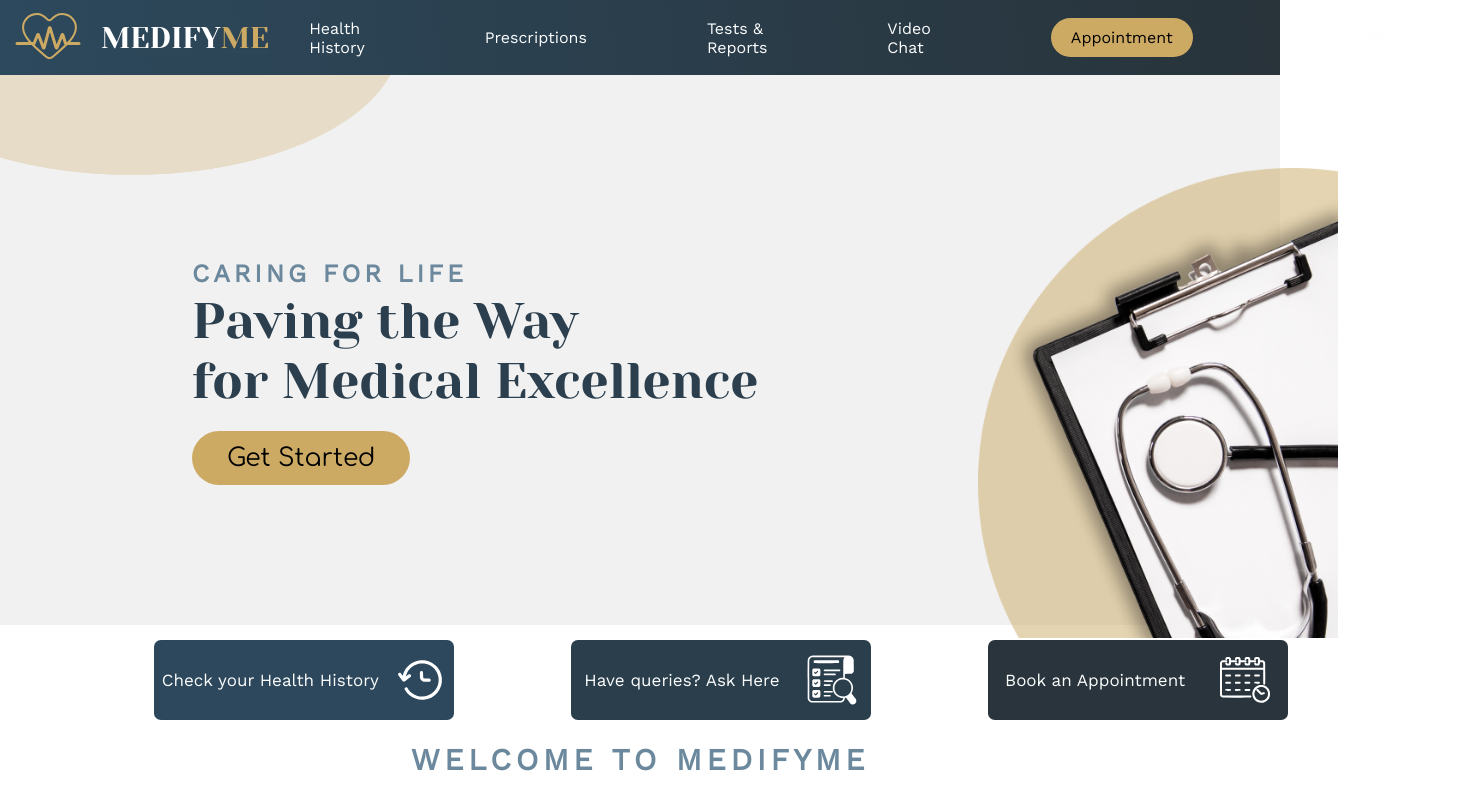
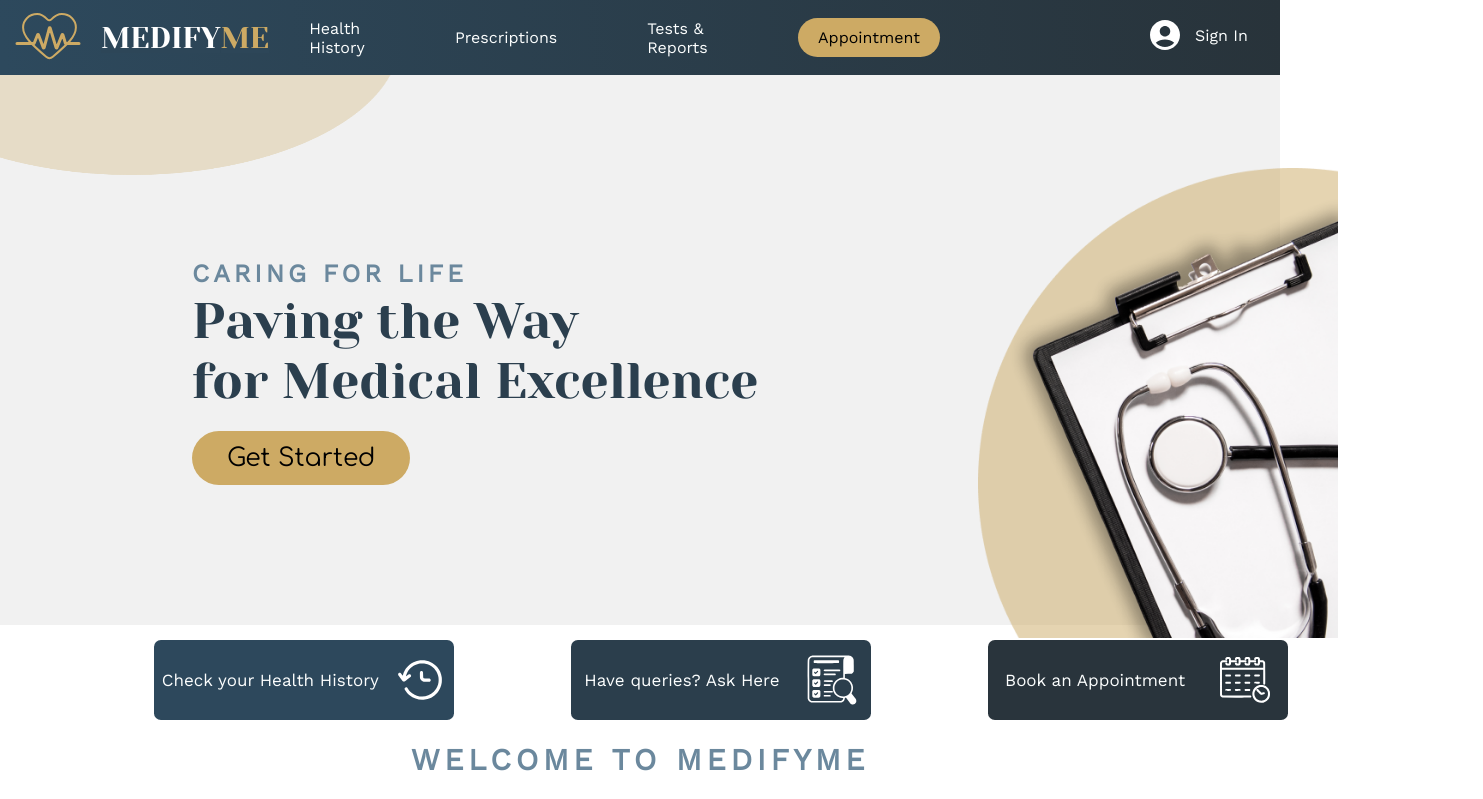
Before and after one commit to SaiRev0/MedifyMe, a React (Vite) app in the folder MedifyMe-Frontend/: page / in a window 1280 px wide. Shown: the top 799 px of the page, 1483 px wide, since content can reach past the window. Built offline with nearby package versions, Linux system fonts and the light colour scheme; no server answers.

Commit message:
Updated Navbar.

```diff
--- a/MedifyMe-Frontend/src/components/Navbar/Navbar.jsx
+++ b/MedifyMe-Frontend/src/components/Navbar/Navbar.jsx
@@ -43,9 +43,6 @@ const Navbar = () => {
             <li className={location.pathname === "/test" ? styles.active : ""}>
               <Link to="/test">Tests & Reports</Link>
             </li>
-            <li className={location.pathname === "/video" ? styles.active : ""}>
-              <Link to="/video">Video Chat</Link>
-            </li>
             <li>
               <div className={styles.appointment}>
                 <Link style={{ color: "black" }} to="/appointment">
--- a/MedifyMe-Frontend/src/components/Navbar/Navbar.module.css
+++ b/MedifyMe-Frontend/src/components/Navbar/Navbar.module.css
@@ -8,7 +8,7 @@
 } */
 
 .container {
-  padding: 0 15px;
+  padding: 0 0 0 15px;
   display: flex;
   justify-content: space-between;
   align-items: center;
@@ -35,23 +35,24 @@
 .signIn{
   margin-top: -5px;
   display: flex;
-  width:150px;
+  width:300px;
+  margin-right:-100px;
   align-items: center;
-  margin-right: 20%;
 }
 .signIn img{
   margin-right: 15px;
+  margin-left:120px;
 }
 
 .nav_elements ul {
-  margin-right: 20px;
+  margin-right: 50px;
   display: flex;
   align-items: center;
   list-style-type: none;
 }
 
 .nav_elements ul li:not(:last-child) {
-  margin-right: 120px;
+  margin-right: 90px;
 }
 
 .nav_elements ul a {
--- a/MedifyMe-Frontend/src/pages/HealthHistory/HealthHistory.module.css
+++ b/MedifyMe-Frontend/src/pages/HealthHistory/HealthHistory.module.css
@@ -13,9 +13,9 @@
 
 .history img {
     position:absolute;
-  width: 90px;
-  top: 15%;
-  left: 5%;
+    width: 90px;
+    top: 15%;
+    left: 5%;
 }
 
 .d1 li {
```
